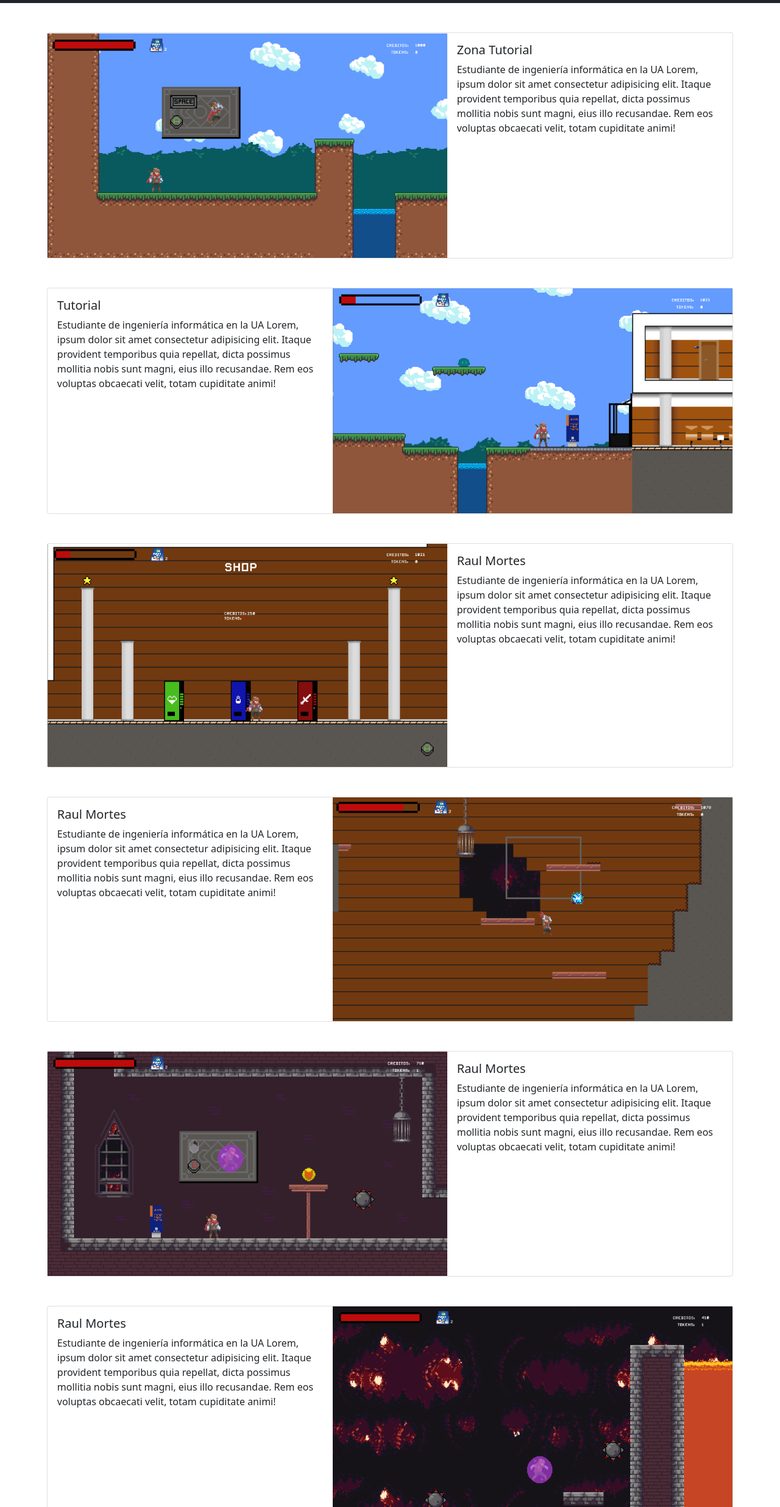
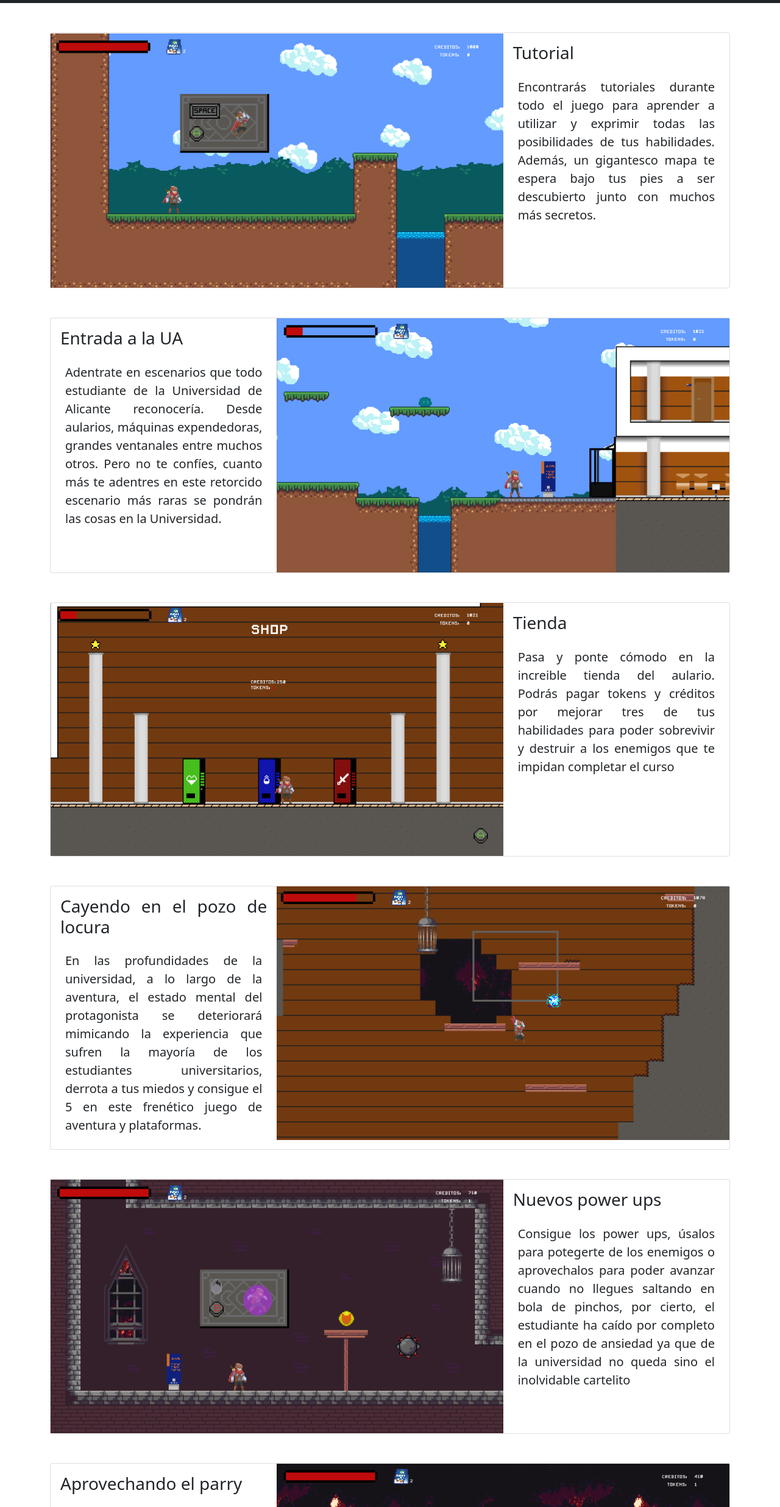
Before and after one commit to unisoftgamedev/project5.github.io, a plain HTML site: page learn.html in a window 1280 px wide. Shown: the part 61-2533 px from the top of the page at 61% size. Drawn offline with nearby package versions, Linux system fonts and the light colour scheme.

Commit message:
complete learn more

```diff
--- a/learn.html
+++ b/learn.html
@@ -28,16 +28,16 @@
       </div>
     </nav>
 
-    <div style="margin:6%;margin-top:20px">
+    <div class="container" style="font-size: 20px; text-align: justify;">
         <div class="card my-5">
             <div class="row g-0">
-              <div class="col-md-7">
+              <div class="col-md-8">
                 <img src="images/learn/1.png" style="width:100%" alt="...">
               </div>
-              <div class="col-md-5">
+              <div class="col-md-4">
                 <div class="card-body">
-                  <h5 class="card-title">Zona Tutorial</h5>
-                  <p class="card-text">Estudiante de ingeniería informática en la UA Lorem, ipsum dolor sit amet consectetur adipisicing elit. Itaque provident temporibus quia repellat, dicta possimus mollitia nobis sunt magni, eius illo recusandae. Rem eos voluptas obcaecati velit, totam cupiditate animi!</p>
+                  <h3 class="card-title">Tutorial</h3>
+                  <p class="card-text m-2 mt-4">Encontrarás tutoriales durante todo el juego para aprender a utilizar y exprimir todas las posibilidades de tus habilidades. Además, un gigantesco mapa te espera bajo tus pies a ser descubierto junto con muchos más secretos.</p>
                 </div>
               </div>
             </div>
@@ -45,13 +45,13 @@
 
           <div class="card my-5">
             <div class="row g-0">
-              <div class="col-md-5">
+              <div class="col-md-4">
                 <div class="card-body">
-                  <h5 class="card-title">Tutorial</h5>
-                  <p class="card-text">Estudiante de ingeniería informática en la UA Lorem, ipsum dolor sit amet consectetur adipisicing elit. Itaque provident temporibus quia repellat, dicta possimus mollitia nobis sunt magni, eius illo recusandae. Rem eos voluptas obcaecati velit, totam cupiditate animi!</p>
+                  <h3 class="card-title">Entrada a la UA</h3>
+                  <p class="card-text m-2 mt-4">Adentrate en escenarios que todo estudiante de la Universidad de Alicante reconocería. Desde aularios, máquinas expendedoras, grandes ventanales entre muchos otros. Pero no te confíes, cuanto más te adentres en este retorcido escenario más raras se pondrán las cosas en la Universidad.</p>
                 </div>
               </div>
-              <div class="col-md-7">
+              <div class="col-md-8">
                 <img src="images/learn/2.png" style="width:100%" alt="...">
               </div>
             </div>
@@ -59,13 +59,13 @@
 
           <div class="card my-5">
             <div class="row g-0">
-                <div class="col-md-7">
+                <div class="col-md-8">
                   <img src="images/learn/3.png" style="width:100%" alt="...">
                 </div>
-              <div class="col-md-5">
+              <div class="col-md-4">
                 <div class="card-body">
-                  <h5 class="card-title">Raul Mortes</h5>
-                  <p class="card-text">Estudiante de ingeniería informática en la UA Lorem, ipsum dolor sit amet consectetur adipisicing elit. Itaque provident temporibus quia repellat, dicta possimus mollitia nobis sunt magni, eius illo recusandae. Rem eos voluptas obcaecati velit, totam cupiditate animi!</p>
+                  <h3 class="card-title">Tienda</h3>
+                  <p class="card-text m-2 mt-4">Pasa y ponte cómodo en la increible tienda del aulario. Podrás pagar tokens y créditos por mejorar tres de tus habilidades para poder sobrevivir y destruir a los enemigos que te impidan completar el curso</p>
                 </div>
               </div>
             </div>
@@ -73,13 +73,13 @@
 
           <div class="card my-5">
             <div class="row g-0">
-              <div class="col-md-5">
+              <div class="col-md-4">
                 <div class="card-body">
-                  <h5 class="card-title">Raul Mortes</h5>
-                  <p class="card-text">Estudiante de ingeniería informática en la UA Lorem, ipsum dolor sit amet consectetur adipisicing elit. Itaque provident temporibus quia repellat, dicta possimus mollitia nobis sunt magni, eius illo recusandae. Rem eos voluptas obcaecati velit, totam cupiditate animi!</p>
+                  <h3 class="card-title">Cayendo en el pozo de locura</h3>
+                  <p class="card-text m-2 mt-4">  En las profundidades de la universidad, a lo largo de la aventura, el estado mental del protagonista se deteriorará mimicando la experiencia que sufren la mayoría de los estudiantes universitarios, derrota a tus miedos y consigue el 5 en este frenético juego de aventura y plataformas. </p>
                 </div>
               </div>
-              <div class="col-md-7">
+              <div class="col-md-8">
                 <img src="images/learn/4.png" style="width:100%" alt="...">
               </div>
             </div>
@@ -87,13 +87,13 @@
 
           <div class="card my-5">
             <div class="row g-0">
-                <div class="col-md-7">
+                <div class="col-md-8">
                   <img src="images/learn/5.png" style="width:100%" alt="...">
                 </div>
-              <div class="col-md-5">
+              <div class="col-md-4">
                 <div class="card-body">
-                  <h5 class="card-title">Raul Mortes</h5>
-                  <p class="card-text">Estudiante de ingeniería informática en la UA Lorem, ipsum dolor sit amet consectetur adipisicing elit. Itaque provident temporibus quia repellat, dicta possimus mollitia nobis sunt magni, eius illo recusandae. Rem eos voluptas obcaecati velit, totam cupiditate animi!</p>
+                  <h3 class="card-title">Nuevos power ups</h3>
+                  <p class="card-text m-2 mt-4">Consigue los power ups, úsalos para potegerte de los enemigos o aprovechalos para poder avanzar cuando no llegues saltando en bola de pinchos, por cierto, el estudiante ha caído por completo en el pozo de ansiedad ya que de la universidad no queda sino el inolvidable cartelito</p>
                 </div>
               </div>
             </div>
@@ -101,13 +101,13 @@
 
           <div class="card my-5">
             <div class="row g-0">
-              <div class="col-md-5">
+              <div class="col-md-4">
                 <div class="card-body">
-                  <h5 class="card-title">Raul Mortes</h5>
-                  <p class="card-text">Estudiante de ingeniería informática en la UA Lorem, ipsum dolor sit amet consectetur adipisicing elit. Itaque provident temporibus quia repellat, dicta possimus mollitia nobis sunt magni, eius illo recusandae. Rem eos voluptas obcaecati velit, totam cupiditate animi!</p>
+                  <h3 class="card-title">Aprovechando el parry</h3>
+                  <p class="card-text m-2 mt-4">No solo te enfrantarás a los diferentes enemigos sino que la cámara también estará en tu contra, tendrás que dasarrollar gran habilidad usando los diferentes power ups para poder continuar el plataformeo sin que la cámara te pille o MORIRÁS</p>
                 </div>
               </div>
-              <div class="col-md-7">
+              <div class="col-md-8">
                 <img src="images/learn/6.png" style="width:100%" alt="...">
               </div>
             </div>
```
Also changed, not shown: about.html (+8 -4 lines), seo.html (added, +48 -0 lines), images/devs/rafa.png.
